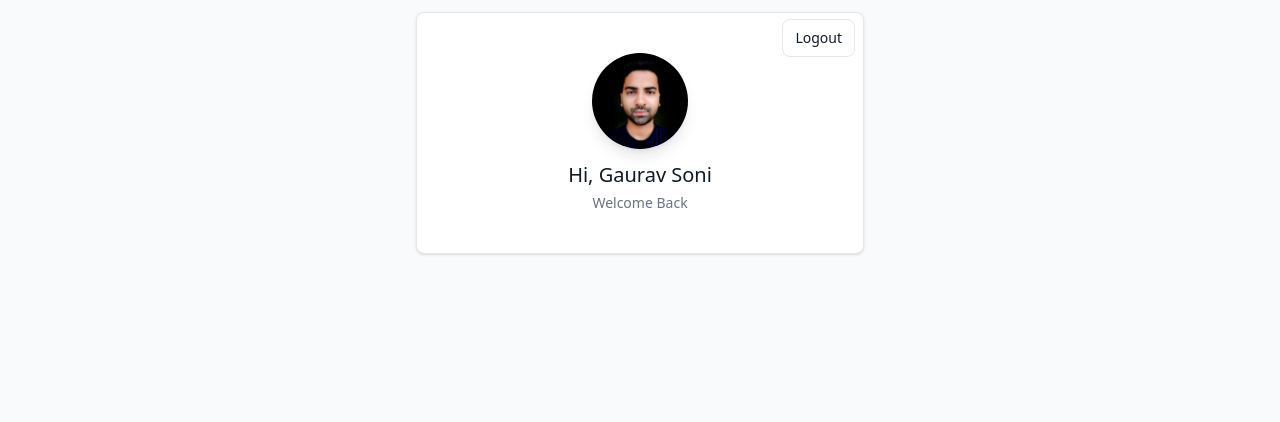
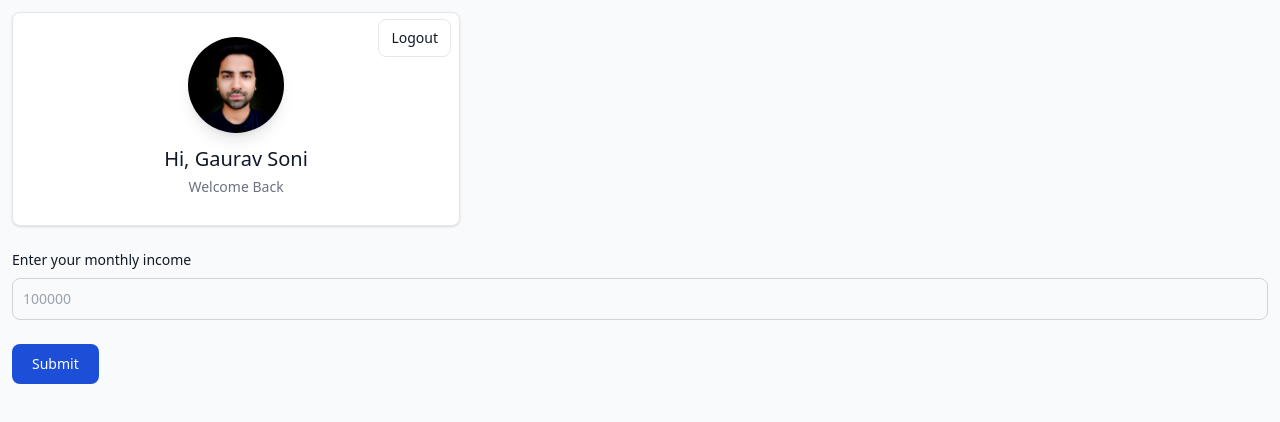
Before and after one commit to gauravsoni97/financefixer, a React (Create React App) app: page / in a window 1280 px wide. Shown: the top 422 px of the page. Built offline with nearby package versions, Linux system fonts and the light colour scheme; the HTML template or start-up script is replaced by a standard one.

Commit message:
form added in main component

```diff
--- a/src/Screens/Main/Main.jsx
+++ b/src/Screens/Main/Main.jsx
@@ -1,10 +1,12 @@
 import React from 'react'
 import ProfileHero from './ProfileHero/ProfileHero'
+import MonthlyInput from './MonthlyInput/MonthlyInput'
 
 const Main = () => {
   return (
-    <div className=' h-screen w-screen flex items-start p-3 justify-center  bg-gray-50 dark:bg-gray-900'>
+    <div className=' h-screen w-screen  p-3  bg-gray-50 dark:bg-gray-900'>
       <ProfileHero/>
+      <MonthlyInput/>
     </div>
   )
 }
--- /dev/null
+++ b/src/Screens/Main/MonthlyInput/MonthlyInput.jsx
@@ -0,0 +1,44 @@
+import React from "react";
+
+const MonthlyInput = () => {
+
+    const handleSubmit = (e) =>{
+        e.preventDefault();
+
+    }
+    const onSubmit = () =>{
+
+    }
+
+
+  return (
+    <div className="py-6">
+      <form onSubmit={handleSubmit}>
+        <div class="mb-6">
+          <label
+            for="email"
+            class="block mb-2 text-sm font-medium text-gray-900 dark:text-white"
+          >
+            Enter your monthly income
+          </label>
+          <input
+            type="number"
+            class="bg-gray-50 border border-gray-300 text-gray-900 text-sm rounded-lg focus:ring-blue-500 focus:border-blue-500 block w-full p-2.5 dark:bg-gray-700 dark:border-gray-600 dark:placeholder-gray-400 dark:text-white dark:focus:ring-blue-500 dark:focus:border-blue-500"
+            placeholder="100000"
+            required
+            min={1}
+            max={999999999}
+          />
+        </div>
+        <button onSubmit={onSubmit}
+          type="submit"
+          class="text-white bg-blue-700 hover:bg-blue-800 focus:ring-4 focus:outline-none focus:ring-blue-300 font-medium rounded-lg text-sm w-full sm:w-auto px-5 py-2.5 text-center dark:bg-blue-600 dark:hover:bg-blue-700 dark:focus:ring-blue-800"
+        >
+          Submit
+        </button>
+      </form>
+    </div>
+  );
+};
+
+export default MonthlyInput;
--- a/src/Screens/Main/ProfileHero/ProfileHero.jsx
+++ b/src/Screens/Main/ProfileHero/ProfileHero.jsx
@@ -12,13 +12,16 @@ const ProfileHero = () => {
   return (
     <>
       <div className="w-full max-w-md relative bg-white border border-gray-200 rounded-lg shadow dark:bg-gray-800 dark:border-gray-700">
+        <div className="logoutButton absolute right-0 top-1.5">
+          <button
+            type="button"
+            class="py-2 px-3 mr-2 mb-2 text-sm font-medium text-gray-900 focus:outline-none bg-white rounded-lg border border-gray-200 hover:bg-gray-100 hover:text-blue-700 focus:z-10 focus:ring-4 focus:ring-gray-200 dark:focus:ring-gray-700 dark:bg-gray-800 dark:text-gray-400 dark:border-gray-600 dark:hover:text-white dark:hover:bg-gray-700"
+          >
+            Logout
+          </button>
+        </div>
 
-<div className="logoutButton absolute right-0 top-1.5">
-<button type="button" class="py-2 px-3 mr-2 mb-2 text-sm font-medium text-gray-900 focus:outline-none bg-white rounded-lg border border-gray-200 hover:bg-gray-100 hover:text-blue-700 focus:z-10 focus:ring-4 focus:ring-gray-200 dark:focus:ring-gray-700 dark:bg-gray-800 dark:text-gray-400 dark:border-gray-600 dark:hover:text-white dark:hover:bg-gray-700">Logout</button>
-</div>
-
-
-        <div className="flex flex-col items-center py-10">
+        <div className="flex flex-col items-center py-6 pb-7">
           <img
             className="w-24 h-24 mb-3 rounded-full shadow-lg"
             src={myImg}
--- a/src/index.css
+++ b/src/index.css
@@ -1,3 +1,11 @@
 @tailwind base;
 @tailwind components;
 @tailwind utilities;
+
+
+body{
+    background-color: #111827;
+    color: #ffffffd0;
+    overflow: hidden;
+
+}
```
